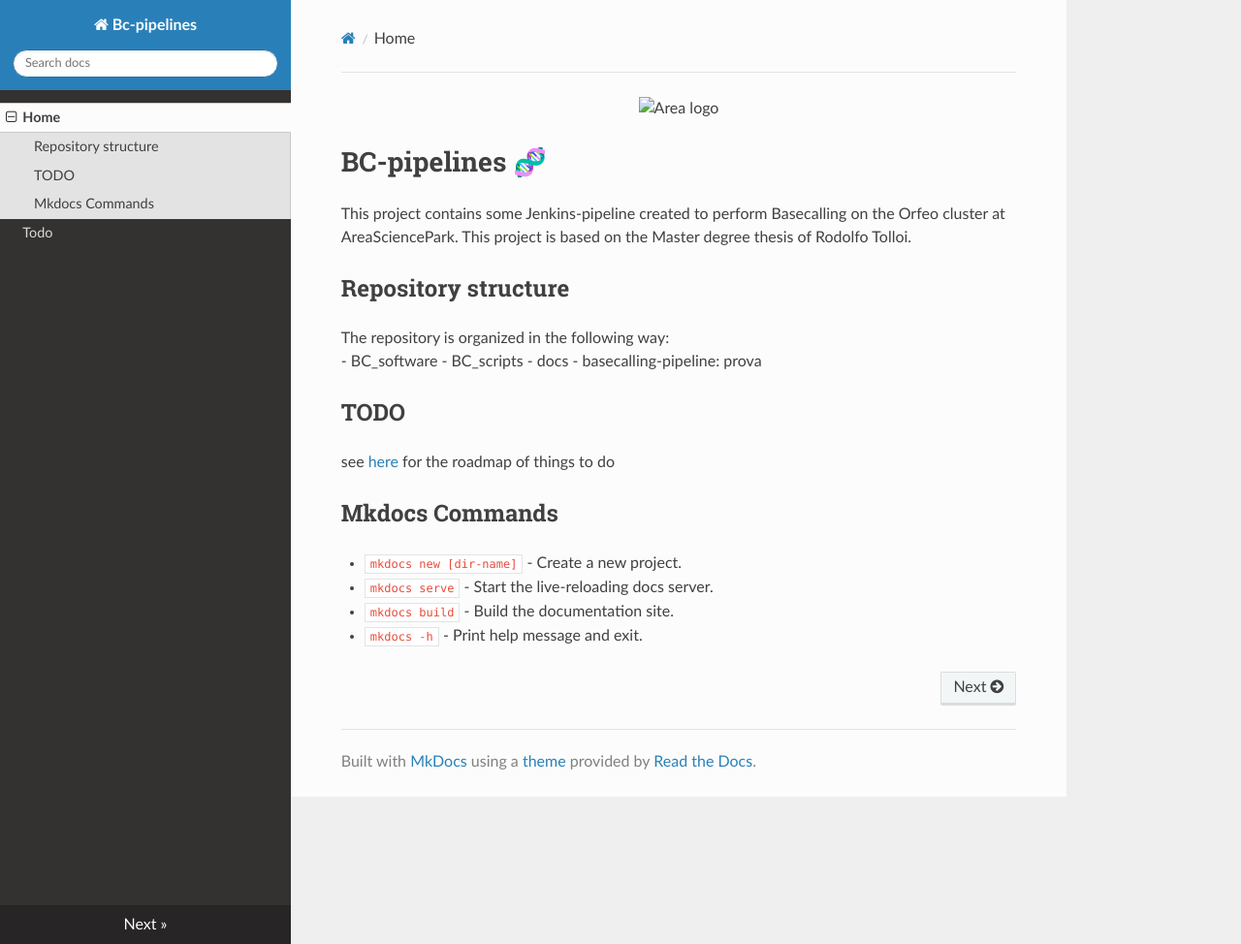
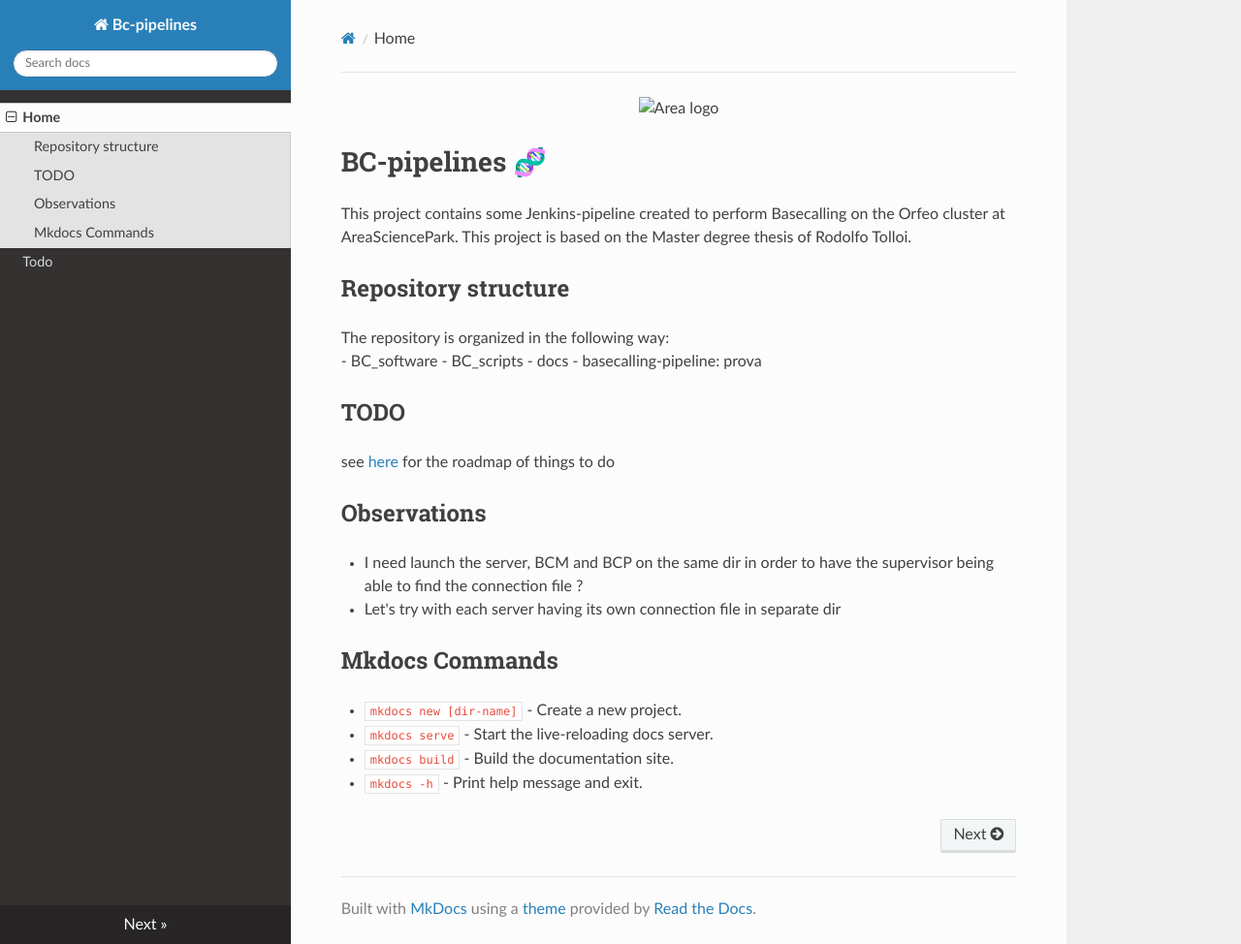
Before and after one commit to RodTol/BC-pipelines, an MkDocs documentation site: the page built from docs/index.md, in a window 1280 px wide and 974 px high. Shown: the whole window at 97% size. Built offline with MkDocs 1.6.1, drawn with Linux system fonts in a browser that asks for light colours; nearby versions of some CDN libraries.

```diff
--- a/docs/index.md
+++ b/docs/index.md
@@ -16,6 +16,11 @@ The repository is organized in the following way:
 ## TODO
 see [here](/docs/todo.md) for the roadmap of things to do
 
+## Observations
+- I need launch the server, BCM and BCP on the same dir in order to have
+the supervisor being able to find the connection file ?
+- Let's try with each server having its own connection file in separate dir
+
 ## Mkdocs Commands
 
 * `mkdocs new [dir-name]` - Create a new project.
```
Also changed, not shown: docs/todo.md (+2 -2 lines), 2 other files.
